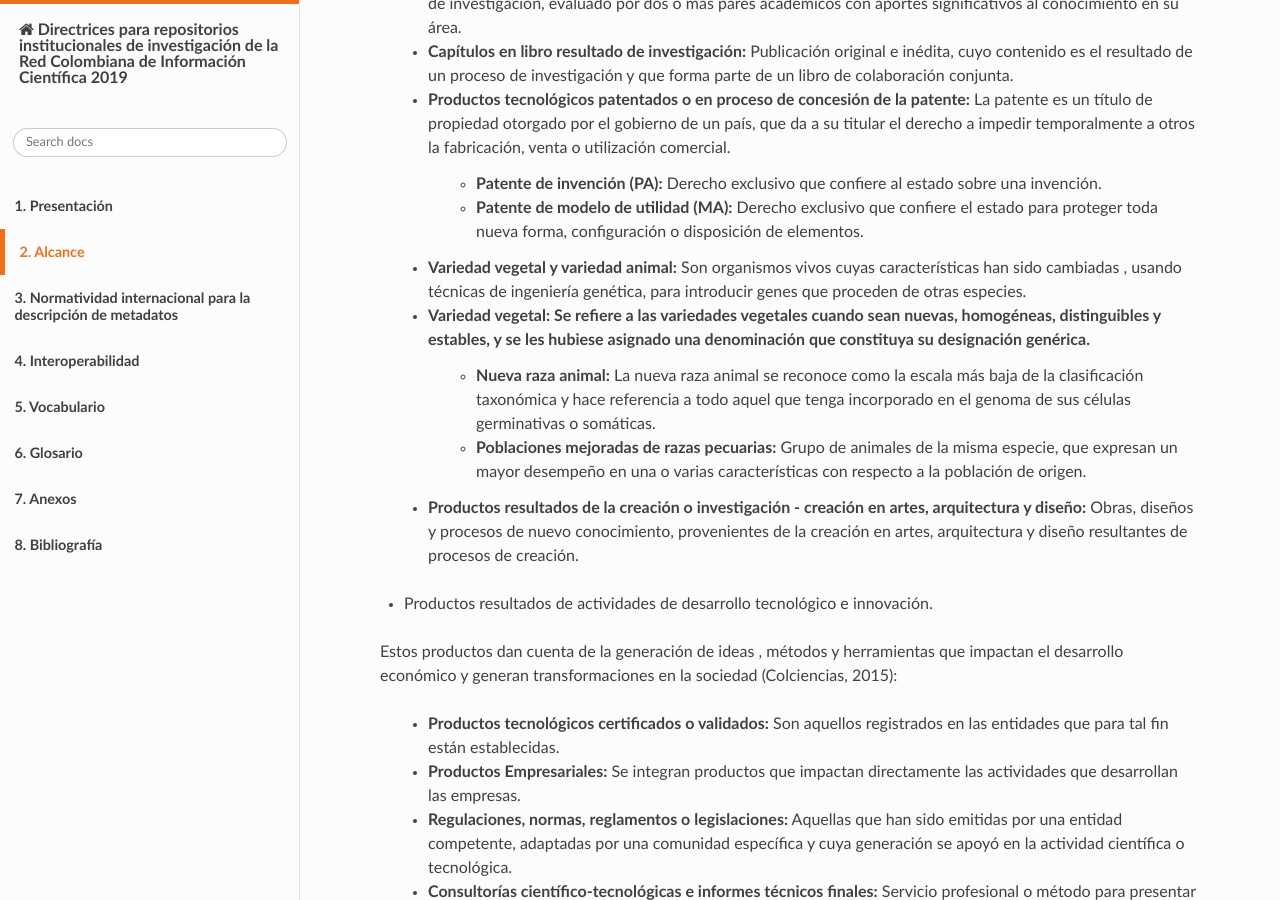
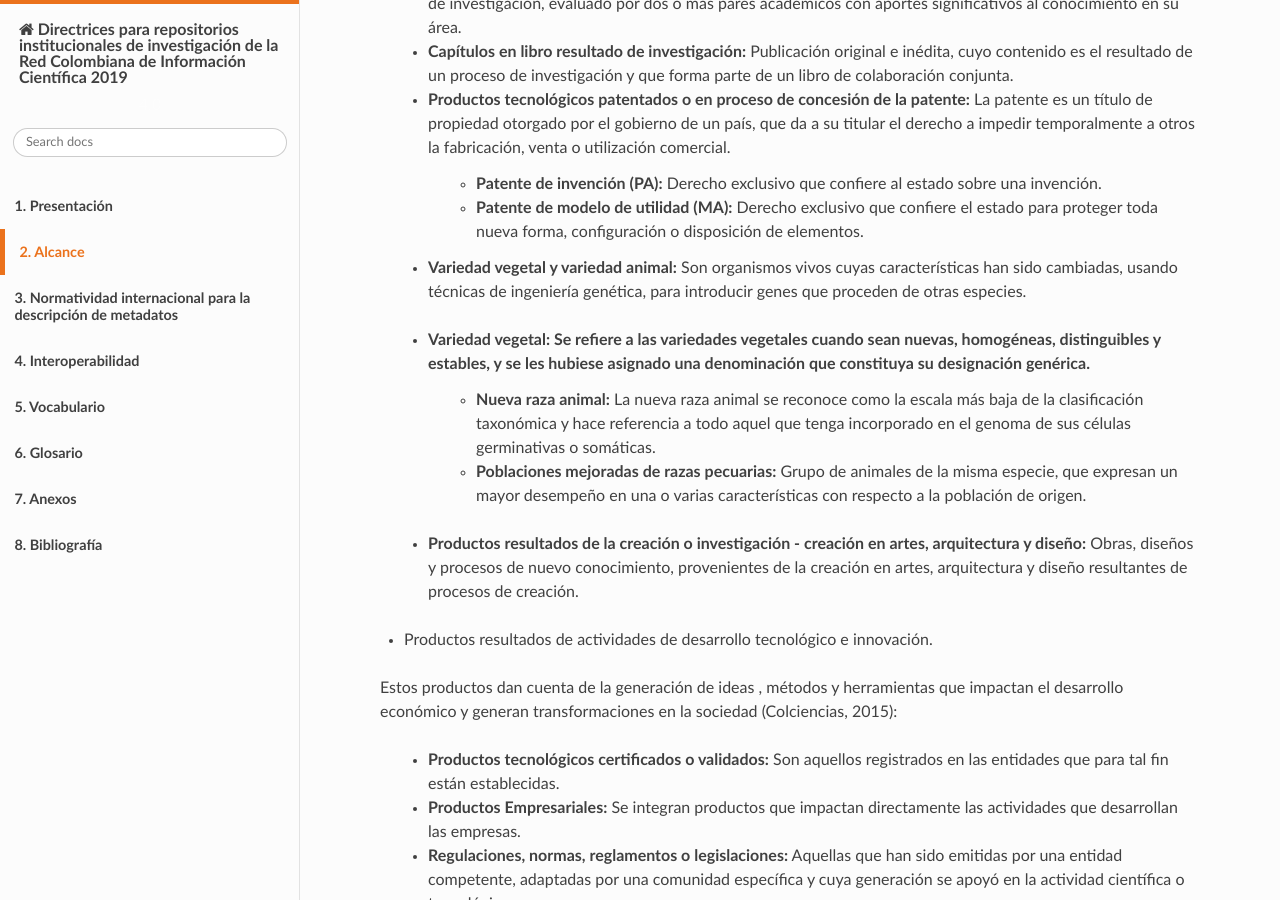
Before and after one commit to rcic/openaire4, a Sphinx documentation site: the page built from docs/use_of_oai_pmh.rst, in a window 1280 px wide and 900 px high, scrolled down 950 px. Built offline with Sphinx 7.4.7 and the Read the Docs theme 2.0.0, drawn with Linux system fonts in a browser that asks for light colours.

Commit message:
correccion

```diff
--- a/docs/use_of_oai_pmh.rst
+++ b/docs/use_of_oai_pmh.rst
@@ -27,11 +27,15 @@ Se consideran productos resultados de actividades de generación de nuevo conoci
 		- **Patente de invención (PA):** Derecho exclusivo que confiere al estado sobre una invención.
 		- **Patente de modelo de utilidad (MA):** Derecho exclusivo que confiere el estado para proteger toda nueva forma, configuración o disposición de elementos.
 
-	- **Variedad vegetal y variedad animal:** Son organismos vivos cuyas características han sido cambiadas , usando técnicas de ingeniería genética, para introducir genes que proceden de otras especies.
+	- **Variedad vegetal y variedad animal:** Son organismos vivos cuyas características han sido cambiadas, usando técnicas de ingeniería genética, para introducir genes que proceden de otras especies.
+
+..
 
     	- **Variedad vegetal:** Se refiere a las variedades vegetales cuando sean nuevas, homogéneas, distinguibles y estables, y se les hubiese asignado una denominación que constituya su designación genérica.
 		- **Nueva raza animal:** La nueva raza animal se reconoce como la escala más baja de la clasificación taxonómica y hace referencia a todo aquel que tenga incorporado en el genoma de sus células germinativas o somáticas.
 		- **Poblaciones mejoradas de razas pecuarias:** Grupo de animales de la misma especie, que expresan un mayor desempeño en una o varias características con respecto a la población de origen.
+
+..
 
 	- **Productos resultados de la creación o investigación - creación en artes, arquitectura y diseño:** Obras, diseños y procesos de nuevo conocimiento, provenientes de la creación en artes, arquitectura y diseño resultantes de procesos de creación.
 
```
